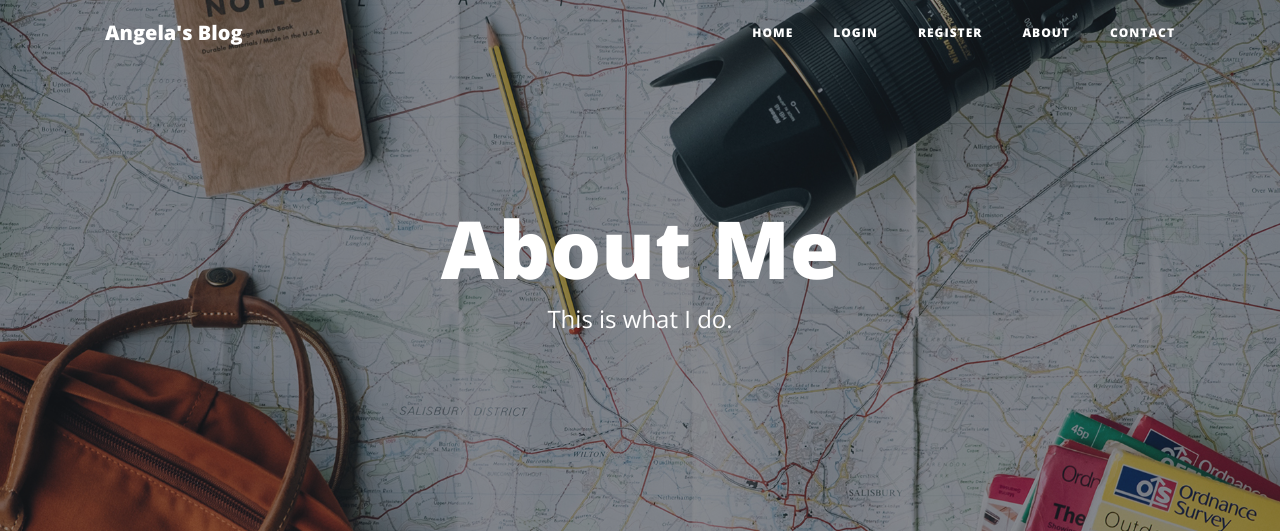
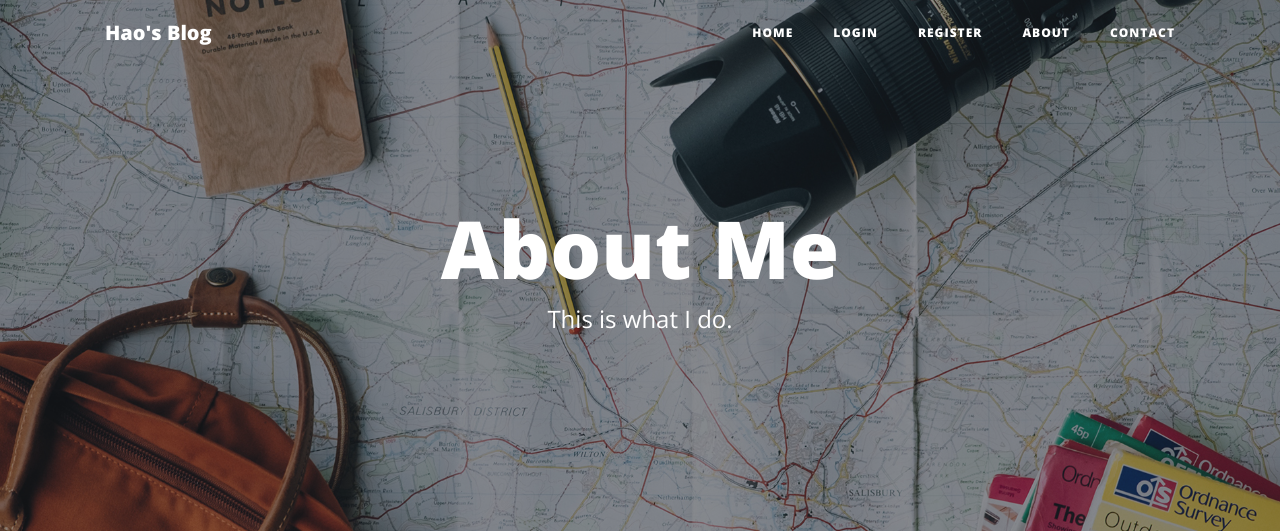
Before and after one commit to haodinh95/blog, a Flask app: page /about in a window 1280 px wide. Shown: the top 531 px of the page. Run offline with Flask 2, Linux system fonts and the light colour scheme; some libraries are stand-ins or nearby versions.

Commit message:
Update header.html

```diff
--- a/templates/header.html
+++ b/templates/header.html
@@ -32,7 +32,7 @@
 <!-- Navigation -->
 <nav class="navbar navbar-expand-lg navbar-light fixed-top" id="mainNav">
     <div class="container">
-        <a class="navbar-brand" href="{{url_for('get_all_posts')}}">Angela's Blog</a>
+        <a class="navbar-brand" href="{{url_for('get_all_posts')}}">Hao's Blog</a>
         <button class="navbar-toggler navbar-toggler-right" type="button" data-toggle="collapse"
                 data-target="#navbarResponsive" aria-controls="navbarResponsive" aria-expanded="false"
                 aria-label="Toggle navigation">
```
